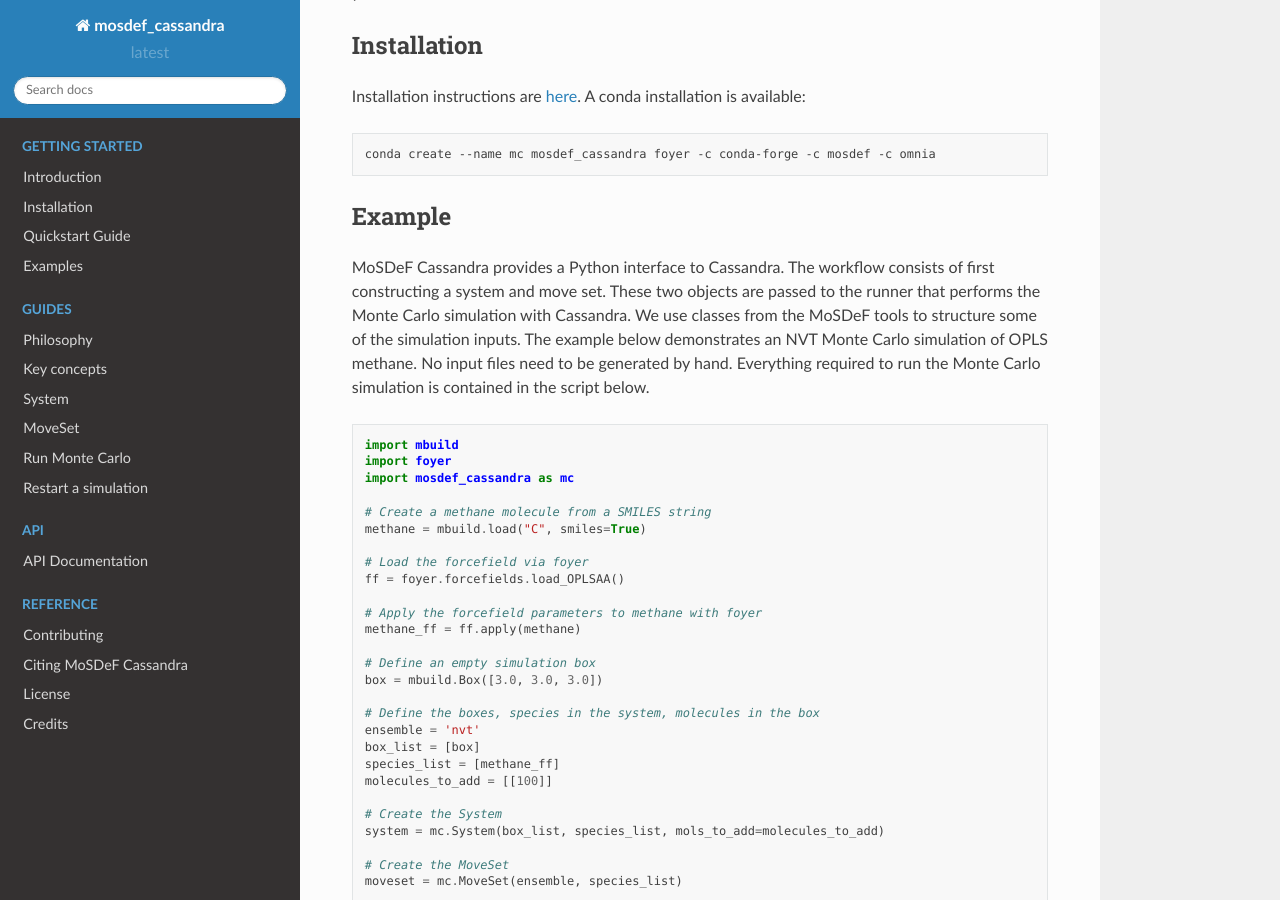
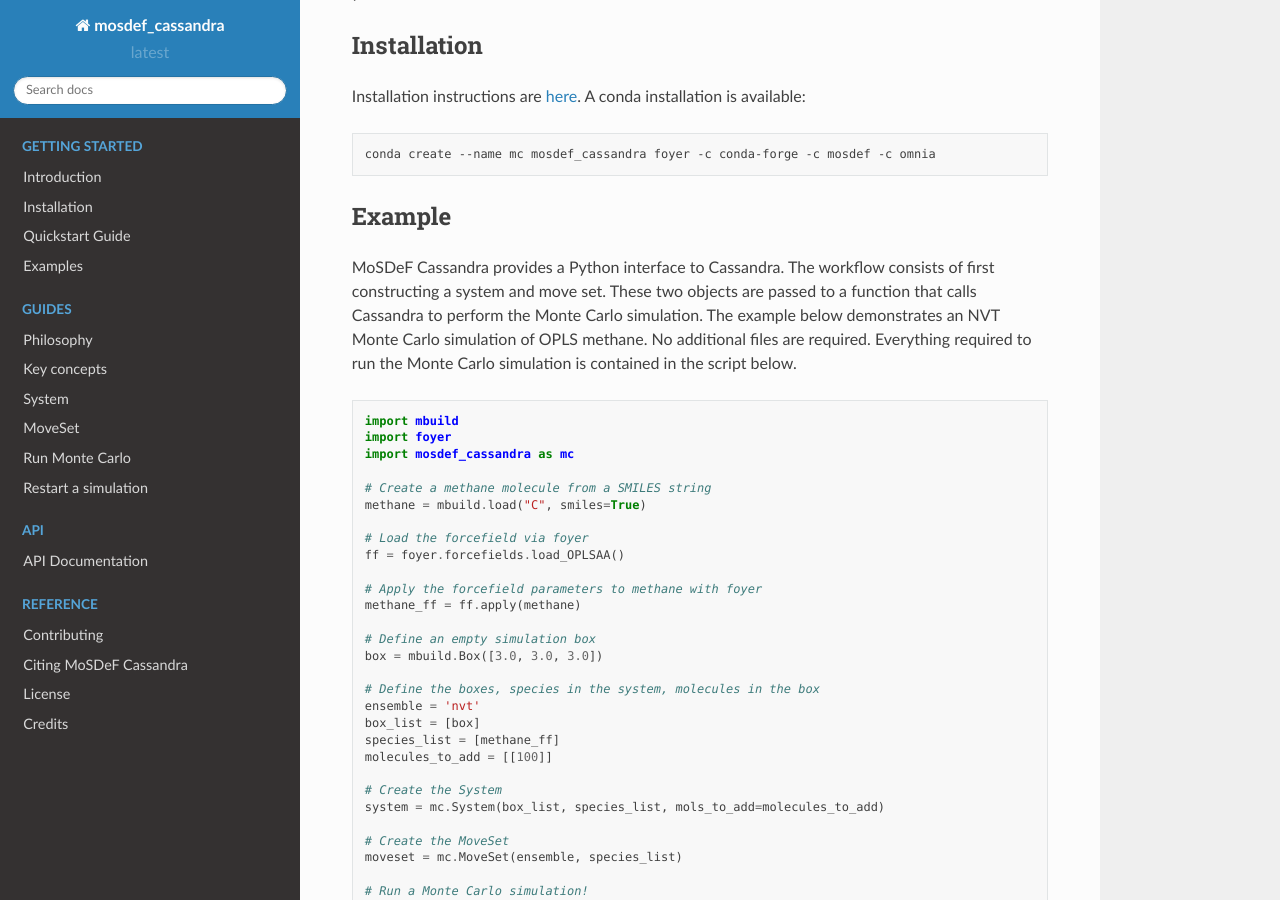
Before and after one commit to MaginnGroup/mosdef_cassandra, a Sphinx documentation site: the page built from docs/source/index.rst, in a window 1280 px wide and 900 px high, scrolled down 1084 px. Built offline with Sphinx 7.4.7 and the Read the Docs theme 2.0.0, drawn with Linux system fonts in a browser that asks for light colours.

Commit message:
Small wording updates to simple example on landing page

```diff
--- a/docs/source/index.rst
+++ b/docs/source/index.rst
@@ -51,10 +51,9 @@
 
 MoSDeF Cassandra provides a Python interface to Cassandra. The workflow
 consists of first constructing a system and move set. These two objects are
-passed to the runner that performs the Monte Carlo simulation with
-Cassandra. We use classes from the MoSDeF tools to structure some of the
-simulation inputs. The example below demonstrates an NVT Monte Carlo simulation
-of OPLS methane. No input files need to be generated by hand. Everything
+passed to a function that calls Cassandra to perform the Monte Carlo simulation.
+The example below demonstrates an NVT Monte Carlo simulation
+of OPLS methane. No additional files are required. Everything
 required to run the Monte Carlo simulation is contained in the script below.
 
 .. code-block:: python
```
